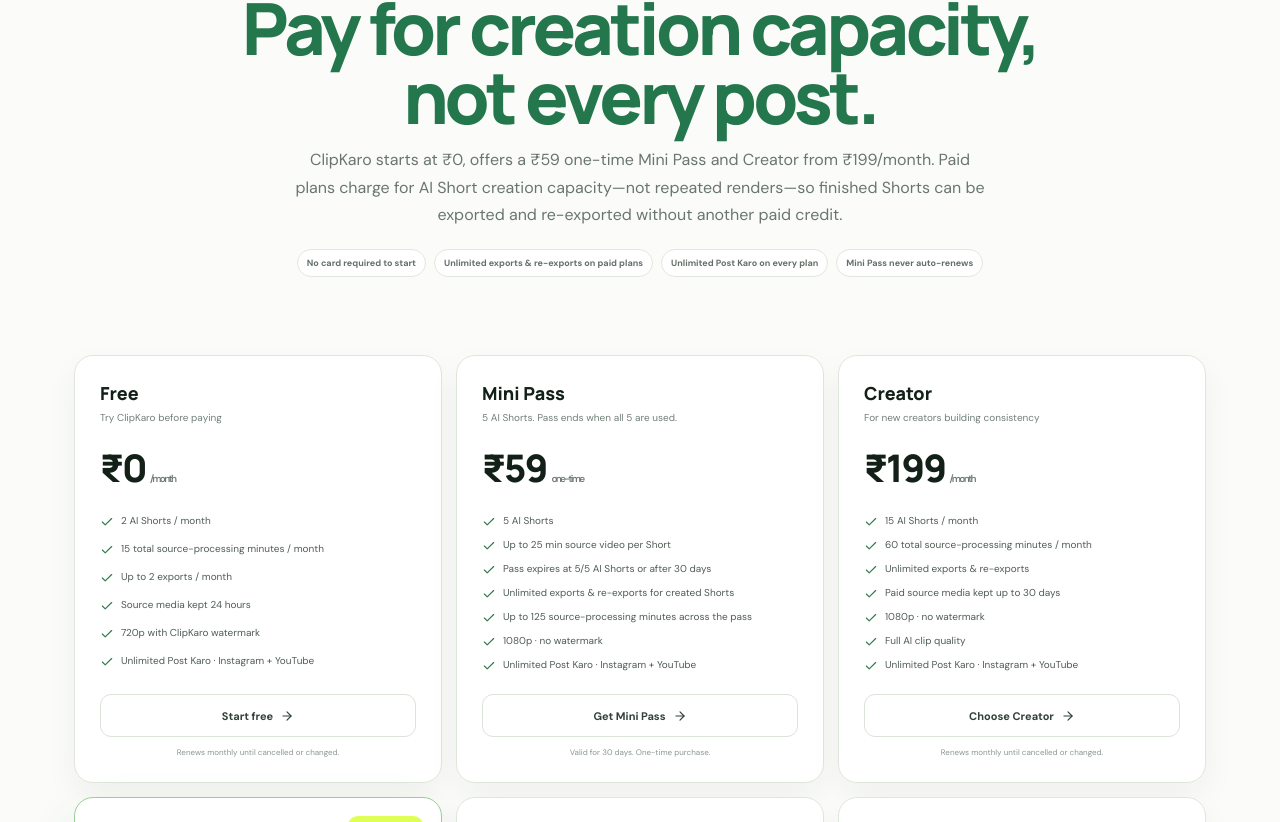
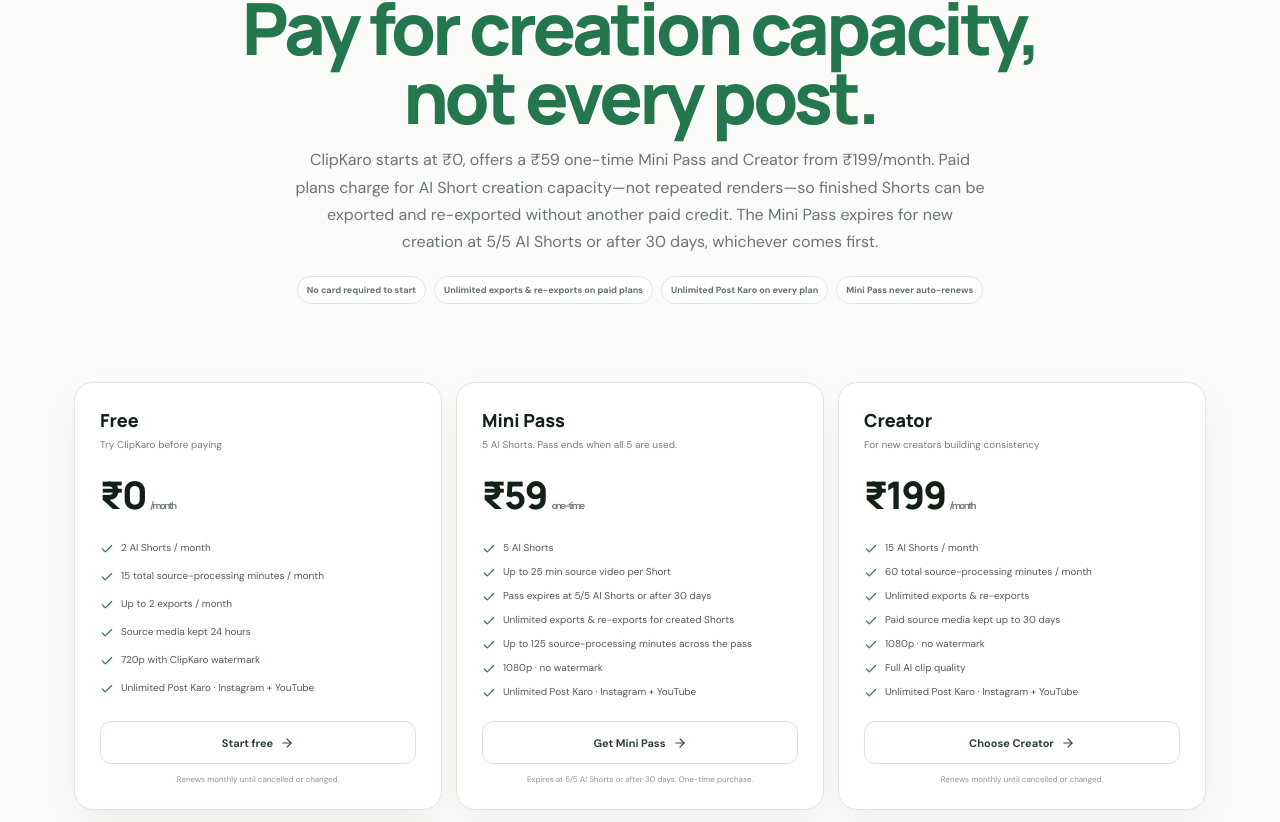
Before and after one commit to faikmulla6-cpu/Clipkaro, a Next.js app in the folder frontend/: page /pricing in a window 1280 px wide. Shown: the part 298-1120 px from the top of the page. Built offline with nearby package versions, Linux system fonts and the light colour scheme; no server answers.

Commit message:
Show Mini Pass quota expiry on public pricing

```diff
--- a/frontend/components/PublicPricingView.tsx
+++ b/frontend/components/PublicPricingView.tsx
@@ -25,7 +25,7 @@ export function PublicPricingView({ plans }: { plans: PublicPlanView[] }) {
           <header className={styles.hero} data-public-reveal>
             <span><Sparkles size={14}/> Extremely affordable creator pricing</span>
             <h1>Start free. <em>Pay for creation capacity, not every post.</em></h1>
-            <p>ClipKaro starts at ₹0, offers a ₹59 one-time Mini Pass and Creator from ₹199/month. Paid plans charge for AI Short creation capacity—not repeated renders—so finished Shorts can be exported and re-exported without another paid credit.</p>
+            <p>ClipKaro starts at ₹0, offers a ₹59 one-time Mini Pass and Creator from ₹199/month. Paid plans charge for AI Short creation capacity—not repeated renders—so finished Shorts can be exported and re-exported without another paid credit. The Mini Pass expires for new creation at 5/5 AI Shorts or after 30 days, whichever comes first.</p>
             <div className={styles.heroTrust}><b>No card required to start</b><b>Unlimited exports & re-exports on paid plans</b><b>Unlimited Post Karo on every plan</b><b>Mini Pass never auto-renews</b></div>
           </header>
 
@@ -42,7 +42,7 @@ export function PublicPricingView({ plans }: { plans: PublicPlanView[] }) {
                     <ul>{plan.features.map((item)=><li key={item}><Check size={14}/>{item}</li>)}</ul>
                     <TransitionLink href={`/signup?plan=${encodeURIComponent(plan.id)}`} className={plan.popular ? styles.primary : styles.secondary}>{cta} <ArrowRight size={14}/></TransitionLink>
                     {plan.suffix === "/month" && <small className={styles.renewal}>Renews monthly until cancelled or changed.</small>}
-                    {plan.id === "mini_pass" && <small className={styles.renewal}>Valid for 30 days. One-time purchase.</small>}
+                    {plan.id === "mini_pass" && <small className={styles.renewal}>Expires at 5/5 AI Shorts or after 30 days. One-time purchase.</small>}
                   </article>
                 );
               })}
```
